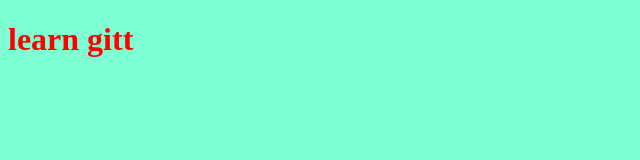
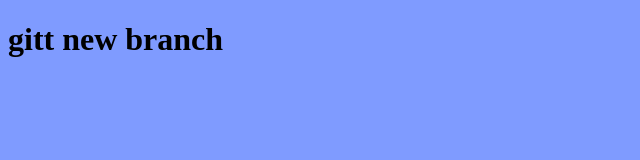
Before and after one commit to Meriem-sahih/libaryBooks, a plain HTML site: page index.html in a window 1280 px wide. Shown: the whole page, without its empty margins (0-640 px from the left). Drawn offline with Linux system fonts and the light colour scheme.

Commit message:
changing words and style for new branch

```diff
--- a/gitt.css
+++ b/gitt.css
@@ -1,6 +1,6 @@
 h1{
-    color:red;
+    color:black;
 }
 body{
-    background-color:aquamarine;
+    background-color:rgb(127, 155, 255);
 }
--- a/index.html
+++ b/index.html
@@ -7,6 +7,6 @@
     <title>Document</title>
 </head>
 <body>
-    <h1>learn gitt</h1>
+    <h1> gitt new branch</h1>
 </body>
 </html>
```
